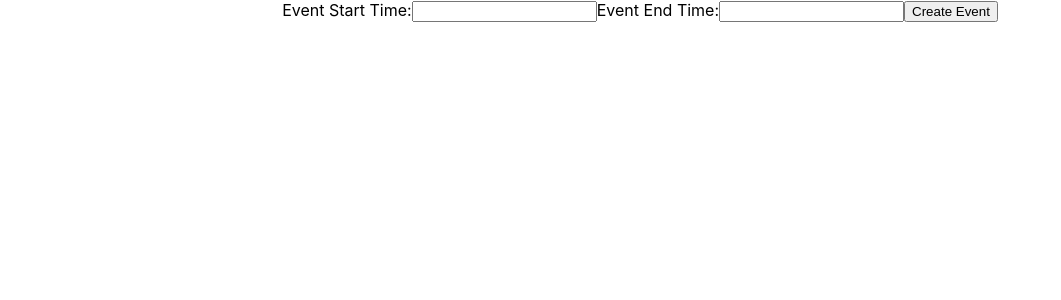
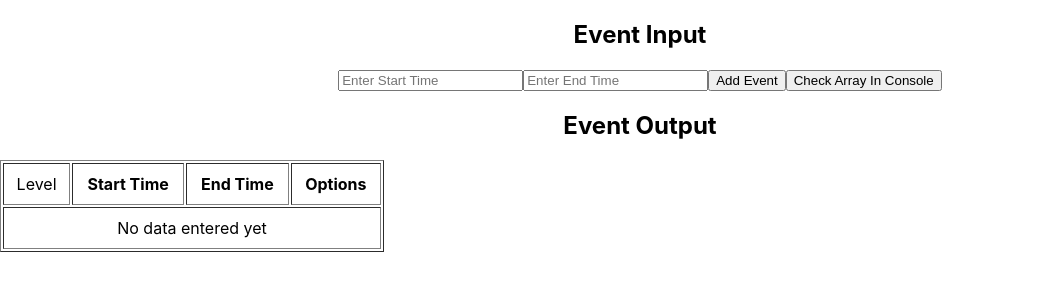
Before and after one commit to ccd330/SST-Code-Challenge, a React (Create React App) app in the folder timeline-challenge/: page / in a window 1280 px wide. Shown: the top 300 px of the page, without its empty margins (0-1061 px from the left). Built offline with nearby package versions, Linux system fonts and the light colour scheme.

Commit message:
displaying new events and parsing into arrays for comparison

```diff
--- a/timeline-challenge/src/App.js
+++ b/timeline-challenge/src/App.js
@@ -1,10 +1,10 @@
 import './App.css';
-import EventForm from './Form';
+import NewEventForm from './NewEventForm';
 
 function App() {
   return (
     <div>
-        <EventForm></EventForm>
+        <NewEventForm></NewEventForm>
     </div>
   );
 }
--- a/timeline-challenge/src/Form.js
+++ /dev/null
@@ -1,55 +0,0 @@
-import React from 'react';
-
-class EventForm extends React.Component {
-    constructor(props) {
-        super(props);
-        this.state = {startTime:null, endTime:null}
-        this.handleChange = this.handleChange.bind(this)
-        this.handleSubmit = this.handleSubmit.bind(this);
-        // this.handleChangeStart = this.handleChangeStart.bind(this);
-        // this.handleChangeEnd = this.handleChangeEnd.bind(this);
-
-    }
-
-    // handleChangeStart(event) {
-    //     this.setState({value: event.target.startTime});
-    // }
-
-    // handleChangeEnd(event) {
-    //     this.setState({value: event.target.endTime});
-    // }
-
-    handleSubmit(event) {
-        const { startTime, endTime} = this.state
-        //prevent browser reload on new event submission
-        event.preventDefault();
-        alert(`
-            startTime : ${startTime}
-            endTime : ${endTime}
-            `);
-    }
-
-    handleChange(event) {
-        this.setState({
-            [event.target.name] : event.target.value
-        })
-    }
-
-    render() {
-        return (
-            <form onSubmit={this.handleSubmit}>
-                <label>
-                    Event Start Time:
-                    <input type="number" min="0" name="startTime" value={this.state.startTime} onChange={this.handleChange} />
-                </label>
-                <label>
-                    Event End Time:
-                    <input type="number" max="86400" name="endTime" value={this.state.endTime} onChange={this.handleChange} />
-                </label>
-                <input type="submit" value="Create Event" />
-            </form>
-        )
-    }
-}
-
-export default EventForm;
--- /dev/null
+++ b/timeline-challenge/src/NewEventForm.js
@@ -0,0 +1,111 @@
+import React,{ useState } from 'react'
+
+function NewEventForm() {
+    const [inputArr, setInputArr] = useState([])
+    const [inputData, setInputData] = useState({startTime: "", endTime: ""})
+
+    function handleChange(e) {
+        setInputData({
+            ...inputData,
+            [e.target.name]: e.target.value
+        })
+
+    }
+
+    let {startTime, endTime} = inputData;
+    function addEvent() {
+        setInputArr([
+            ...inputArr, {
+                startTime,
+                endTime
+            }
+        ])
+
+        console.log(inputData)
+        setInputData({ startTime: "", endTime: "" })
+
+    }
+    let deleteHandle =(i)=>{
+        let newDataArr=[...inputArr]
+        newDataArr.splice(i,1)
+        setInputArr(newDataArr)
+    }
+    function checkArray() {
+        console.log("Object stored in array", inputArr)
+
+    }
+
+    function transformString() {
+        let stringArr = inputArr;
+        console.log(stringArr)
+
+        const array = stringArr.map((obj) => {
+            //startTime, endTime
+            return Object.keys(obj).map((key) =>{
+                return obj[key]
+            })
+        })
+
+        console.log("Arrays stored in array", array)
+        //need to fix, only storing part of array
+        let numArr = array.map(function(str) {
+            return parseInt(str);
+        })
+
+        console.log("look! nuumbers!", numArr)
+    }
+
+    return (
+        <div>
+            <h2>Event Input</h2>
+            <input
+                type="text"
+                name='startTime'
+                value={inputData.startTime}
+                onChange={handleChange}
+                placeholder="Enter Start Time"/>
+            <input
+                type="text"
+                name='endTime'
+                value={inputData.endTime}
+                onChange={handleChange}
+                placeholder="Enter End Time"/>
+
+            <button onClick={addEvent}>Add Event</button>
+            <button onClick={() => {
+                checkArray();
+                transformString();
+            }}>Check Array In Console</button>
+
+            <h2>Event Output</h2>
+
+            <table border={1} width="30%" cellPadding={10}>
+                <tbody>
+                    <tr>
+                        <td>Level</td>
+                        <th>Start Time </th>
+                        <th>End Time</th>
+                        <th>Options</th>
+                    </tr>
+                    {inputArr.length < 1 ?
+                        <tr>
+                            <td colSpan={4}>No data entered yet</td>
+                        </tr>:
+                        inputArr.map((info, ind) => {
+                            return (
+                                <tr key={ind}>
+                                    <td>{ind + 1}</td>
+                                    <td>{info.startTime}</td>
+                                    <td>{info.endTime}</td>
+                                    <td><button onClick={()=>deleteHandle(ind)}>Delete</button></td>
+                                </tr>
+                            )
+                        })
+                    }
+                </tbody>
+            </table>
+        </div>
+    );
+}
+
+export default NewEventForm;
--- /dev/null
+++ b/timeline-challenge/src/form.css
@@ -0,0 +1,15 @@
+input{
+    width:100px;
+    height:50px
+}
+
+.form-button{
+    border: solid gray;
+    border-radius: 10px;
+    padding: 10px;
+}
+
+.results-table{
+    align-items: center;
+    text-align: center;
+}
```
Also changed, not shown: timeline-challenge/src/EventList.js (deleted, +0 -40 lines), timeline-challenge/src/Form2.js (deleted, +0 -51 lines).
